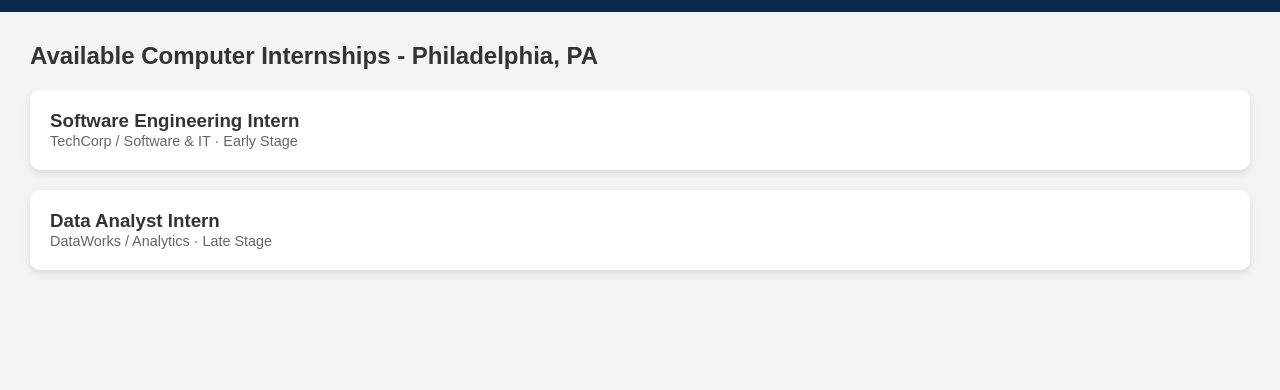
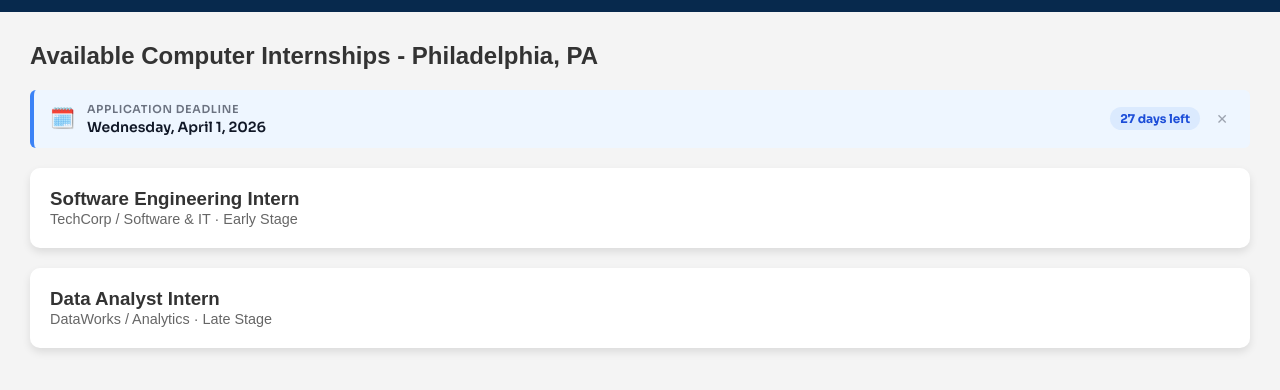
Before and after one commit to So1776/b2, a website: page dashboard.html in a window 1280 px wide. Shown: the part 52-442 px from the top of the page. Drawn offline with Linux system fonts and the light colour scheme; no server answers.

Commit message:
created notifaction for dashboard

```diff
--- a/dashboard.html
+++ b/dashboard.html
@@ -395,7 +395,7 @@
   <!-- Jobs Section -->
   <div id="jobs" class="dashboard-section active">
     <h2>Available Computer Internships - Philadelphia, PA</h2>
-
+    <div id="banner-container"></div>
     <div class="job-card" onclick="toggleDetails(this)">
       <div class="job-header">
         <h3>Software Engineering Intern</h3>
@@ -586,6 +586,7 @@
 </main>
 
 <script src="dashboard.js"></script>
+<script src="deadline.js"></script>
 <script>
   function showSection(sectionId) {
     document.querySelectorAll('.dashboard-section').forEach(sec => sec.classList.remove('active'));
@@ -694,6 +695,15 @@ if (resumeFileInput && resumeBtn && resumeBtnIcon && resumeBtnText && fileNameLi
   });
 
   window.addEventListener("beforeunload", cleanupPreviewUrl);
+  fetch('/api/internships?q=software+engineering+internship+philadelphia')
+    .then(res => res.json())
+    .then(jobs => {
+      const deadline = jobs?.[0]?.detected_extensions?.posted_at || "2026-04-01";
+      DeadlineBanner.init({ deadline });
+    })
+    .catch(() => {
+      DeadlineBanner.init({ deadline: "2026-04-01" });
+    });
 }
 </script>
 </body>
--- /dev/null
+++ b/deadline.js
@@ -0,0 +1,191 @@
+const DeadlineBanner = (() => {
+
+  function getDaysLeft(deadline) {
+    const deadlineDate = new Date(deadline);
+    const today = new Date();
+    today.setHours(0, 0, 0, 0);
+    deadlineDate.setHours(0, 0, 0, 0);
+    return Math.ceil((deadlineDate - today) / (1000 * 60 * 60 * 24));
+  }
+
+  function getUrgency(daysLeft) {
+    if (daysLeft <= 3) return "urgent";
+    if (daysLeft <= 7) return "soon";
+    return "normal";
+  }
+
+  const urgencyConfig = {
+    normal: {
+      bg: "#eef6ff",
+      border: "#3b82f6",
+      icon: "🗓️",
+      labelColor: "#1d4ed8",
+      labelBg: "#dbeafe",
+    },
+    soon: {
+      bg: "#fffbeb",
+      border: "#f59e0b",
+      icon: "⚠️",
+      labelColor: "#92400e",
+      labelBg: "#fef3c7",
+    },
+    urgent: {
+      bg: "#fff1f2",
+      border: "#ef4444",
+      icon: "🚨",
+      labelColor: "#991b1b",
+      labelBg: "#fee2e2",
+    },
+  };
+
+  function formatDate(deadline) {
+    return new Date(deadline).toLocaleDateString("en-US", {
+      weekday: "long",
+      year: "numeric",
+      month: "long",
+      day: "numeric",
+    });
+  }
+
+  function getLabel(daysLeft) {
+    if (daysLeft === 0) return "Due today!";
+    if (daysLeft < 0) return "Deadline passed";
+    if (daysLeft === 1) return "1 day left!";
+    if (daysLeft <= 3) return `${daysLeft} days left!`;
+    return `${daysLeft} days left`;
+  }
+
+  function injectStyles() {
+    if (document.getElementById("deadline-banner-styles")) return;
+    const style = document.createElement("style");
+    style.id = "deadline-banner-styles";
+    style.textContent = `
+      @import url('https://fonts.googleapis.com/css2?family=Sora:wght@400;600;700&display=swap');
+
+      #deadline-banner {
+        display: flex;
+        align-items: center;
+        justify-content: space-between;
+        gap: 12px;
+        flex-wrap: wrap;
+        padding: 12px 16px;
+        border-radius: 6px;
+        margin-bottom: 20px;
+        font-family: 'Sora', sans-serif;
+        animation: bannerSlideDown 0.3s ease;
+        box-sizing: border-box;
+      }
+
+      @keyframes bannerSlideDown {
+        from { opacity: 0; transform: translateY(-8px); }
+        to   { opacity: 1; transform: translateY(0); }
+      }
+
+      #deadline-banner .db-left {
+        display: flex;
+        align-items: center;
+        gap: 12px;
+      }
+
+      #deadline-banner .db-icon {
+        font-size: 20px;
+        line-height: 1;
+      }
+
+      #deadline-banner .db-text {
+        display: flex;
+        flex-direction: column;
+        gap: 2px;
+      }
+
+      #deadline-banner .db-heading {
+        font-size: 11px;
+        font-weight: 600;
+        text-transform: uppercase;
+        letter-spacing: 0.06em;
+        color: #6b7280;
+      }
+
+      #deadline-banner .db-date {
+        font-size: 14px;
+        font-weight: 600;
+        color: #111827;
+      }
+
+      #deadline-banner .db-right {
+        display: flex;
+        align-items: center;
+        gap: 10px;
+      }
+
+      #deadline-banner .db-badge {
+        font-size: 12px;
+        font-weight: 700;
+        padding: 4px 10px;
+        border-radius: 20px;
+        white-space: nowrap;
+      }
+
+      #deadline-banner .db-dismiss {
+        background: none;
+        border: none;
+        cursor: pointer;
+        font-size: 14px;
+        color: #9ca3af;
+        padding: 2px 6px;
+        border-radius: 4px;
+        line-height: 1;
+        font-family: inherit;
+      }
+
+      #deadline-banner .db-dismiss:hover {
+        color: #374151;
+        background: rgba(0,0,0,0.06);
+      }
+    `;
+    document.head.appendChild(style);
+  }
+
+  function init({ deadline, containerId = "banner-container", onDismiss }) {
+    injectStyles();
+
+    const container = document.getElementById(containerId);
+    if (!container) {
+      console.warn(`DeadlineBanner: No element found with id "${containerId}"`);
+      return;
+    }
+
+    const daysLeft = getDaysLeft(deadline);
+    const urgency = getUrgency(daysLeft);
+    const config = urgencyConfig[urgency];
+    const label = getLabel(daysLeft);
+
+    const banner = document.createElement("div");
+    banner.id = "deadline-banner";
+    banner.style.backgroundColor = config.bg;
+    banner.style.borderLeft = `4px solid ${config.border}`;
+
+    banner.innerHTML = `
+      <div class="db-left">
+        <span class="db-icon">${config.icon}</span>
+        <div class="db-text">
+          <span class="db-heading">Application Deadline</span>
+          <span class="db-date">${formatDate(deadline)}</span>
+        </div>
+      </div>
+      <div class="db-right">
+        <span class="db-badge" style="background:${config.labelBg}; color:${config.labelColor};">${label}</span>
+        <button class="db-dismiss" aria-label="Dismiss">✕</button>
+      </div>
+    `;
+
+    banner.querySelector(".db-dismiss").addEventListener("click", () => {
+      banner.remove();
+      if (typeof onDismiss === "function") onDismiss();
+    });
+
+    container.appendChild(banner);
+  }
+
+  return { init };
+})();
```
